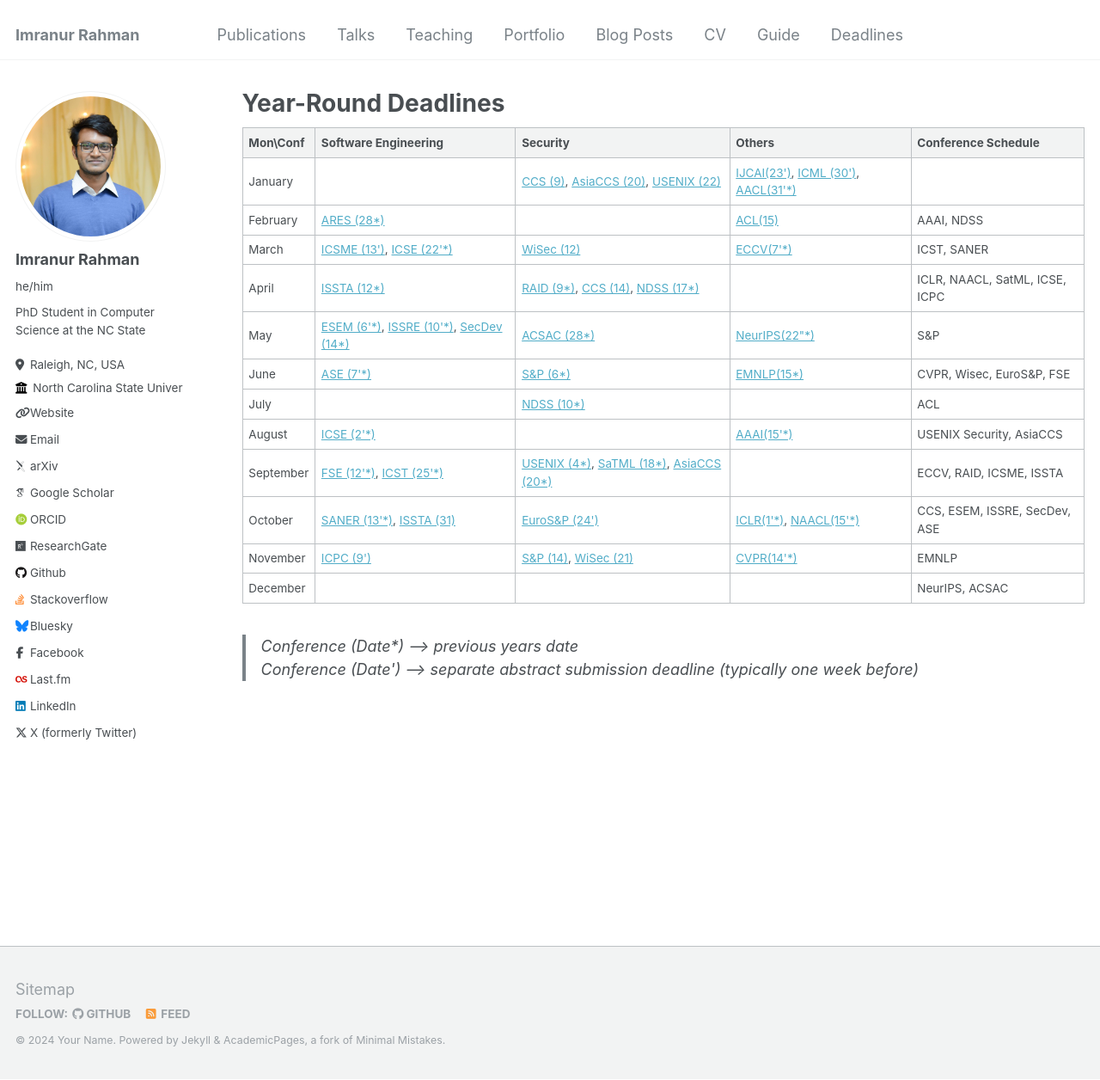
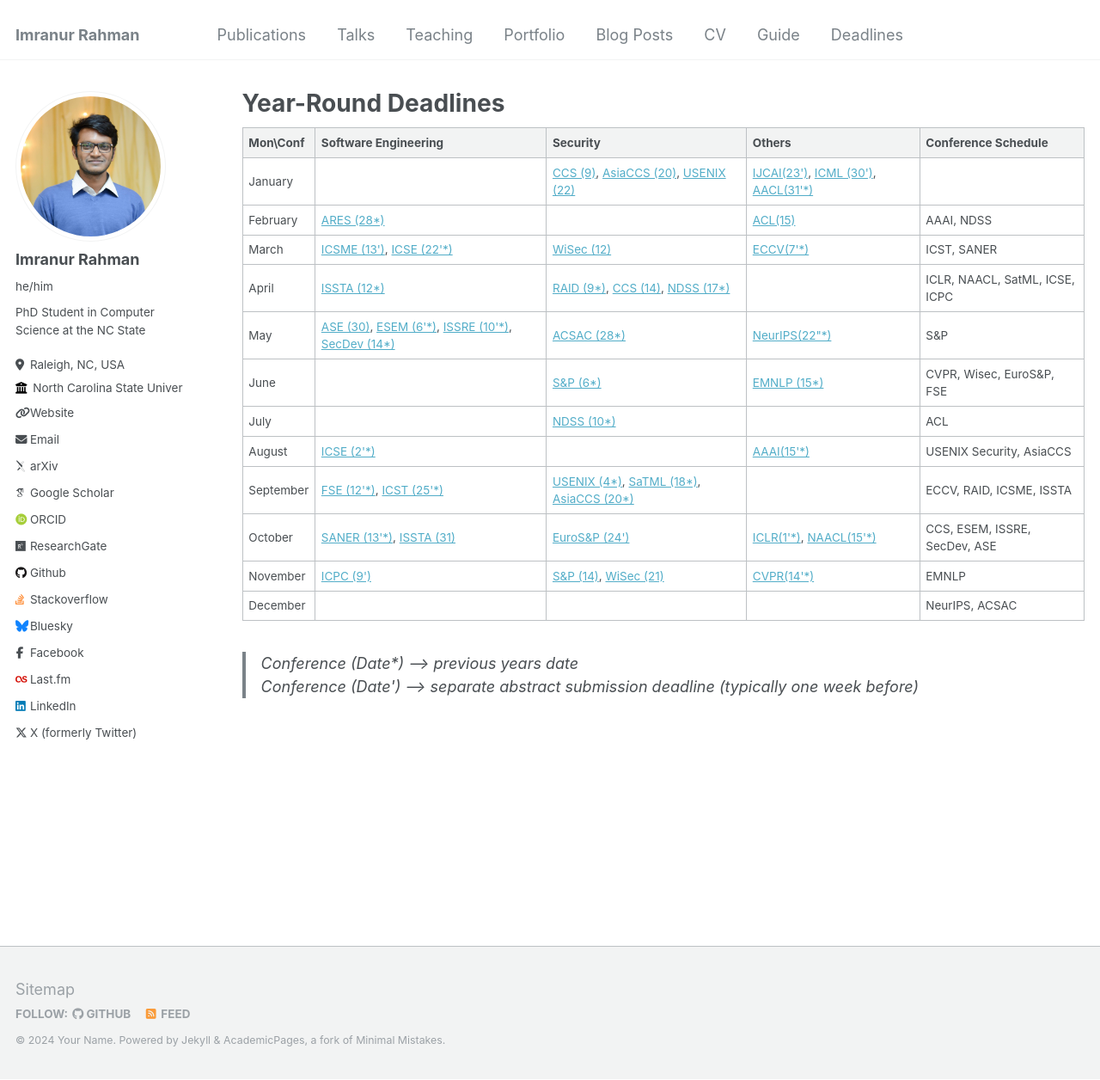
Before and after one commit to imranur-rahman/imranur-rahman.github.io, a Jekyll site: the page built from _pages/deadlines.md, in a window 1280 px wide and 1256 px high. Shown: the whole window at 86% size. Built offline with Jekyll 4.4.1, drawn with Linux system fonts in a browser that asks for light colours; some web fonts are replaced.

Commit message:
Updated ASE deadline.

```diff
--- a/_pages/deadlines.md
+++ b/_pages/deadlines.md
@@ -12,8 +12,8 @@ January             |                       | [CCS (9)](https://www.sigsac.org/c
 February            | [ARES (28\*)](http://www.wikicfp.com/cfp/program?id=216) |  | [ACL(15)](https://2025.aclweb.org/calls/main_conference_papers/) | AAAI, NDSS
 March               | [ICSME (13\')](https://conf.researchr.org/track/icsme-2025/icsme-2025-papers), [ICSE (22\'\*)](https://conf.researchr.org/home/icse-2025)  | [WiSec (12)](https://wisec2025.gmu.edu/call-for-papers/)  | [ECCV(7\'\*)](https://eccv.ecva.net/Conferences/2024/CallForPapers) | ICST, SANER
 April               | [ISSTA (12\*)](https://conf.researchr.org/home/issta-2024)        | [RAID (9\*)](https://raid2024.github.io/call.html), [CCS (14)](https://www.sigsac.org/ccs/CCS2025/call-for-papers/), [NDSS (17\*)](https://www.ndss-symposium.org/ndss2025/submisions/call-for-papers/) |  | ICLR, NAACL, SatML, ICSE, ICPC
-May                 | [ESEM (6\'\*)](https://conf.researchr.org/home/esem-2024), [ISSRE (10\'\*)](https://issre.github.io/2024/calls_cfp-research.html), [SecDev (14\*)](https://secdev.ieee.org/2024/cfp/) |  [ACSAC (28\*)](https://www.acsac.org/2024/submissions/papers/) | [NeurIPS(22\"\*)](https://neurips.cc/Conferences/2024/CallForPapers) | S&P
-June                | [ASE (7\'\*)](https://conf.researchr.org/home/ase-2024)     | [S&P (6\*)](https://sp2025.ieee-security.org/cfpapers.html) | [EMNLP(15\*)](https://2024.emnlp.org/calls/main_conference_papers/#paper-submission-details) | CVPR, Wisec, EuroS&P, FSE
+May                 | [ASE (30)](https://conf.researchr.org/track/ase-2025/ase-2025-papers), [ESEM (6\'\*)](https://conf.researchr.org/home/esem-2024), [ISSRE (10\'\*)](https://issre.github.io/2024/calls_cfp-research.html), [SecDev (14\*)](https://secdev.ieee.org/2024/cfp/) |  [ACSAC (28\*)](https://www.acsac.org/2024/submissions/papers/) | [NeurIPS(22\"\*)](https://neurips.cc/Conferences/2024/CallForPapers) | S&P
+June                |     | [S&P (6\*)](https://sp2025.ieee-security.org/cfpapers.html) | [EMNLP (15\*)](https://2024.emnlp.org/calls/main_conference_papers/#paper-submission-details) | CVPR, Wisec, EuroS&P, FSE
 July                |                       |  [NDSS (10\*)](https://www.ndss-symposium.org/ndss2025/submisions/call-for-papers/) | | ACL
 August              | [ICSE (2\'\*)](https://conf.researchr.org/home/icse-2025) |  | [AAAI(15\'\*)](https://aaai.org/conference/aaai/aaai-25/) | USENIX Security, AsiaCCS
 September           | [FSE (12\'\*)](https://conf.researchr.org/track/fse-2025/fse-2025-research-papers),  [ICST (25\'\*)](https://conf.researchr.org/track/icst-2025/icst-2025-papers#Call-for-Papers)     | [USENIX (4\*)](https://www.usenix.org/conference/usenixsecurity25), [SaTML (18\*)](https://satml.org/participate-cfp/), [AsiaCCS (20\*)](https://asiaccs2025.hust.edu.vn/call-for-papers/) |    | ECCV, RAID, ICSME, ISSTA
```
